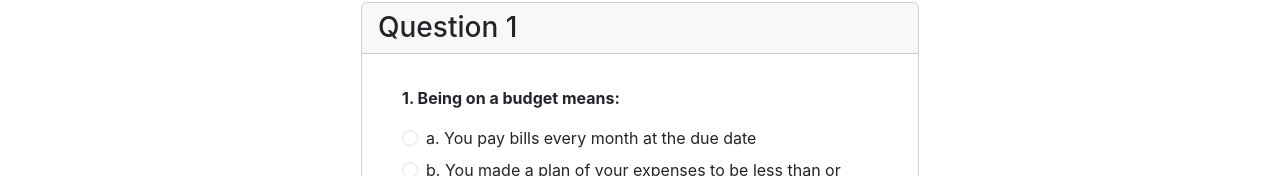
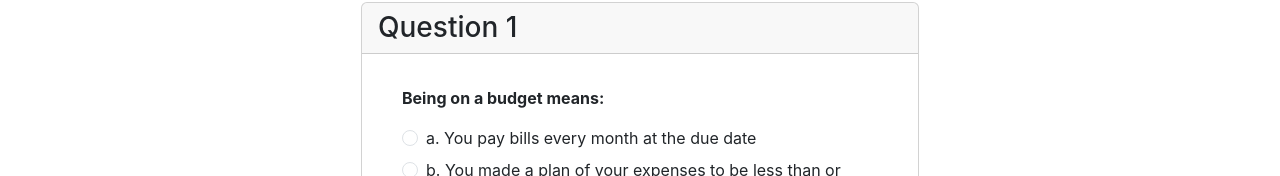
Before and after one commit to anshuman2601/momoneynoloans, a React (Create React App) app: page /quiz in a window 1280 px wide. Shown: the part 290-466 px from the top of the page. Built offline with nearby package versions, Linux system fonts and the light colour scheme.

Commit message:
questions

```diff
--- a/src/Quiz.js
+++ b/src/Quiz.js
@@ -3,6 +3,19 @@ import { Link } from 'react-router-dom';
 import Navbar from './Navbar';
 
 function Quiz(){
+
+
+const questions = [
+  {}
+]
+
+
+
+
+
+
+
+
   return(
     <div>
     <Navbar />
@@ -21,7 +34,7 @@ function Quiz(){
 
                             <h4 class="fw-bold text-center mt-3"></h4>
           <form class=" bg-white px-4" action="">
-             <p class="fw-bold">1. Being on a budget means:</p>
+             <p class="fw-bold">Being on a budget means:</p>
             <div class="form-check mb-2">
              <input class="form-check-input" type="radio" name="exampleForm" id="radioExample1" />
              <label class="form-check-label" for="radioExample1">
```
